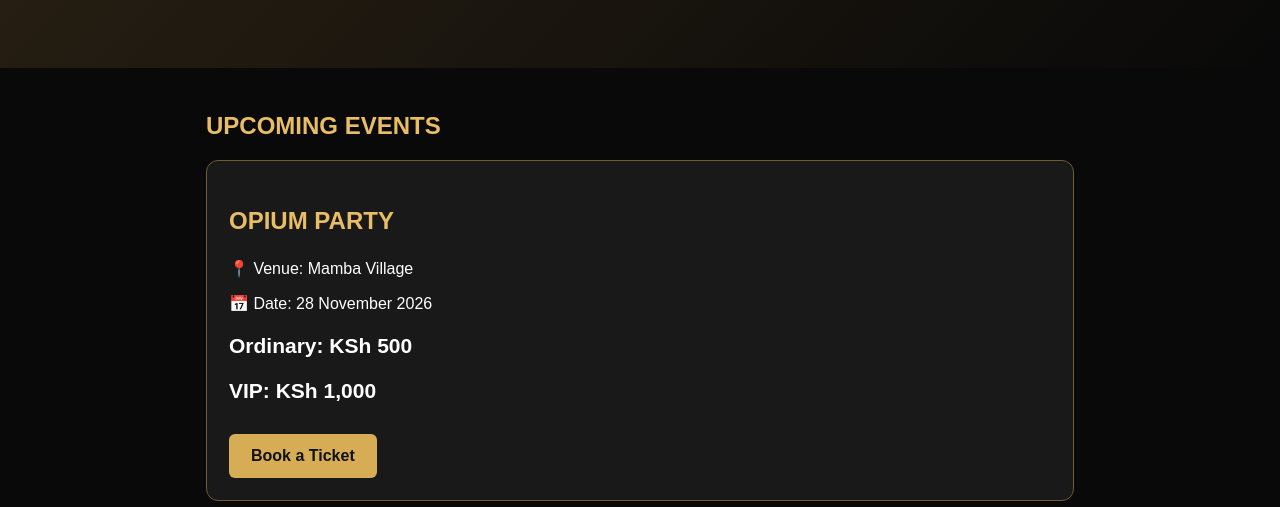
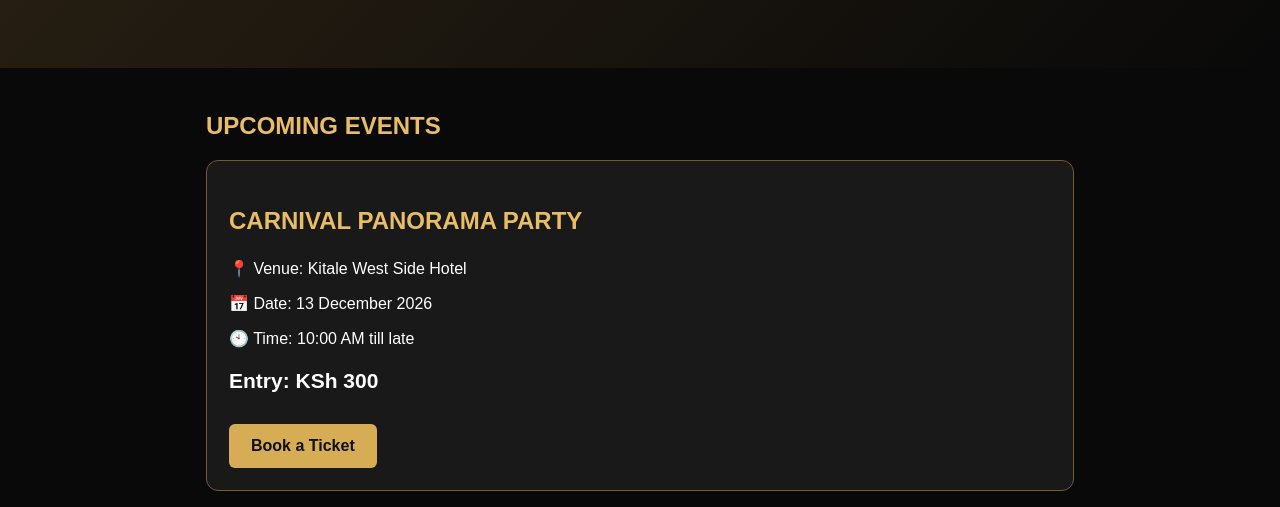
Before and after one commit to ishmaelbahati822-hue/drux-ticket, a plain HTML site: page index.html in a window 1280 px wide. Shown: the part 293-800 px from the top of the page. Drawn offline with Linux system fonts and the light colour scheme.

Commit message:
Update index.html

```diff
--- a/index.html
+++ b/index.html
@@ -103,14 +103,7 @@
 <section class="events">
   <h2 class="gold">UPCOMING EVENTS</h2>
 
-  <div class="event">
-    <h3>OPIUM PARTY</h3>
-    <p>📍 Venue: Mamba Village</p>
-    <p>📅 Date: 28 November 2026</p>
-    <p class="price">Ordinary: KSh 500</p>
-    <p class="price">VIP: KSh 1,000</p>
-    <a class="book" href="#booking">Book a Ticket</a>
-  </div>
+
 
   <div class="event">
     <h3>CARNIVAL PANORAMA PARTY</h3>
```
